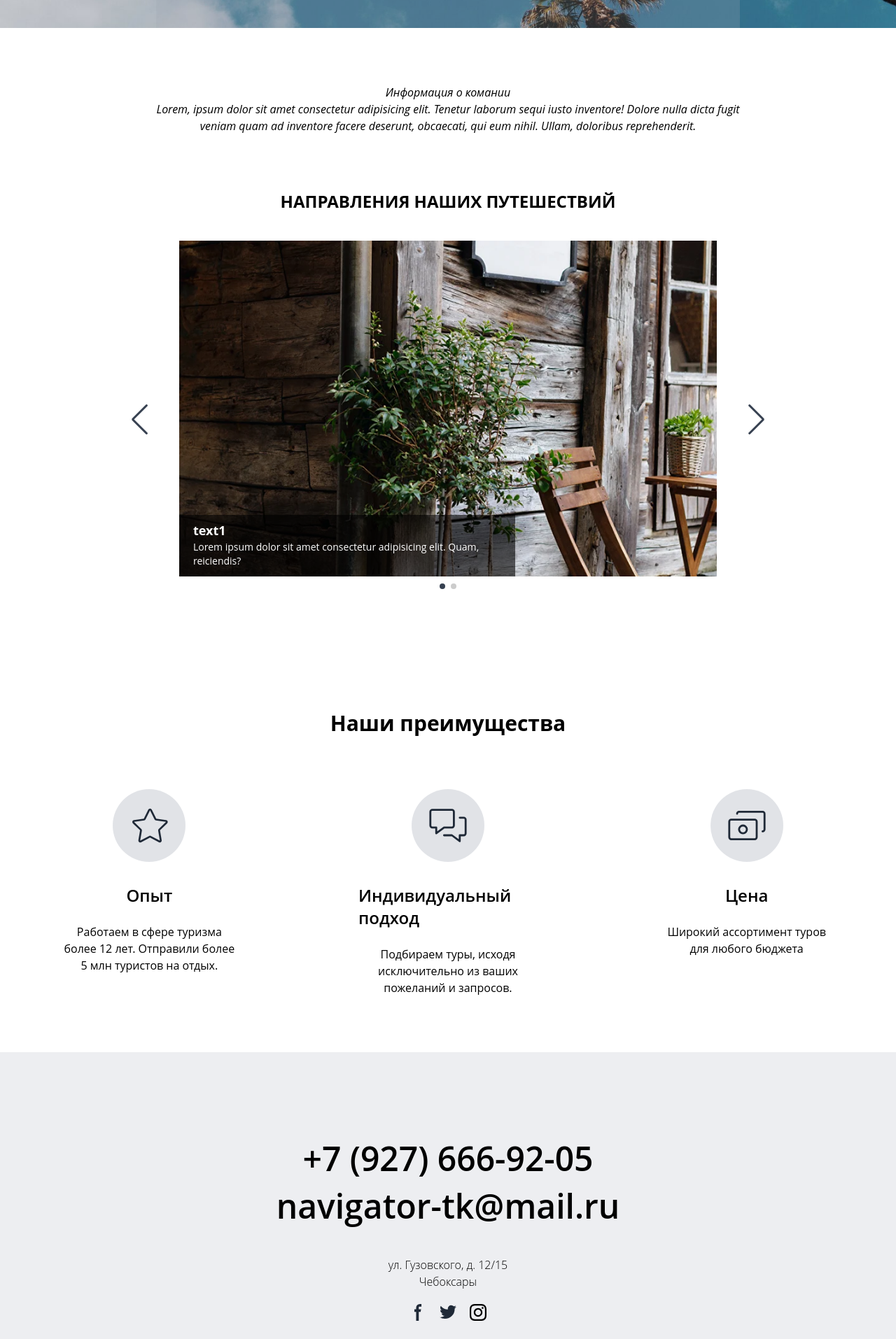
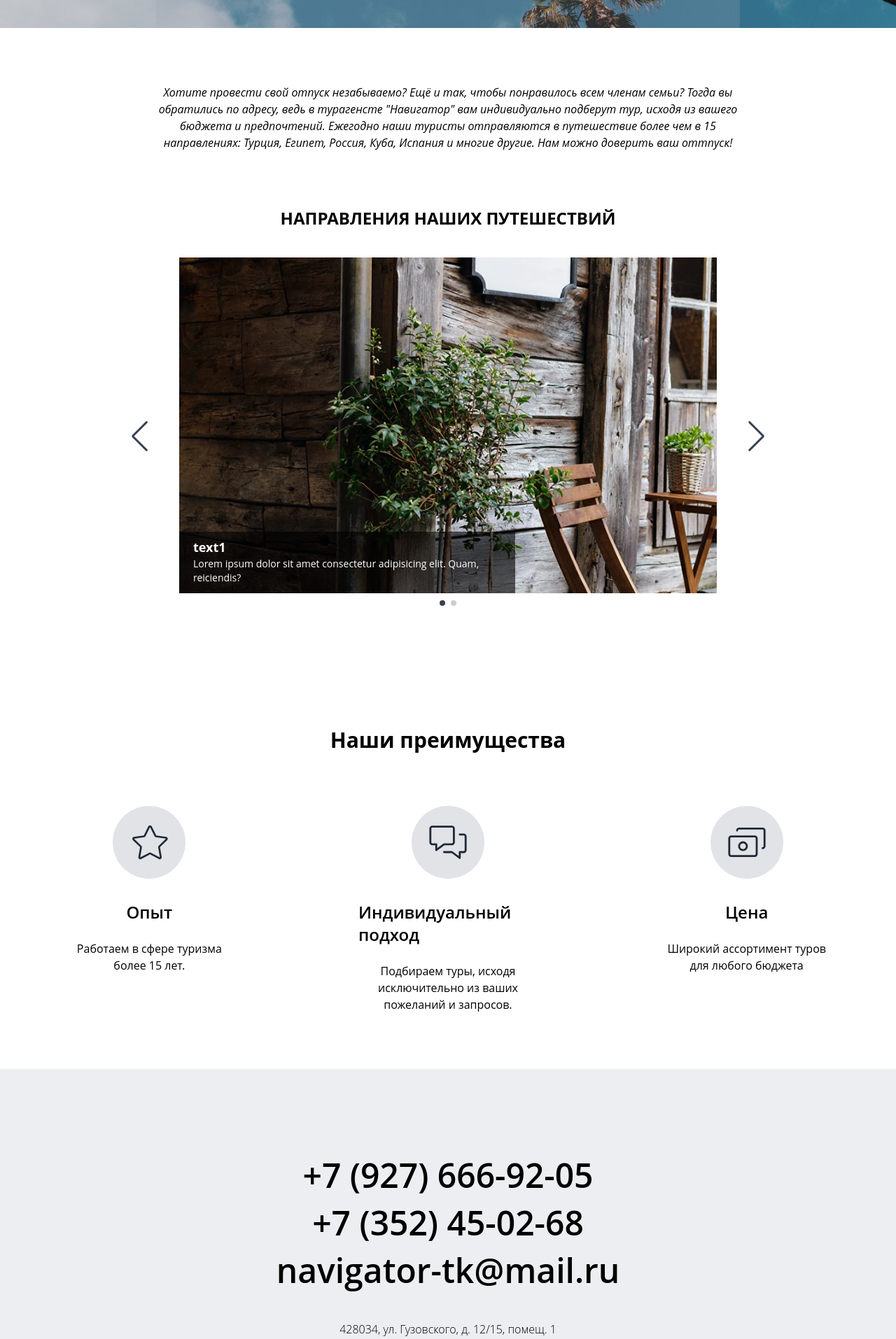
Before and after one commit to Voolshara/timofey-tilda, a React (Create React App) app: page / in a window 1280 px wide. Shown: the part 760-2674 px from the top of the page at 70% size. Built offline with nearby package versions, Linux system fonts and the light colour scheme.

Commit message:
create descriptions

```diff
--- a/src/components/About.tsx
+++ b/src/components/About.tsx
@@ -4,12 +4,13 @@ import { observer } from "mobx-react-lite";
 const AboutBlock: FC = () => {
   return (
     <div className="italic w-2/3 mt-20 mb-20 text-center">
-      <p>Информация о комании</p>
+      <p></p>
       <p>
-        Lorem, ipsum dolor sit amet consectetur adipisicing elit. Tenetur
-        laborum sequi iusto inventore! Dolore nulla dicta fugit veniam quam ad
-        inventore facere deserunt, obcaecati, qui eum nihil. Ullam, doloribus
-        reprehenderit.
+        Хотите провести свой отпуск незабываемо? Ещё и так, чтобы понравилось всем членам семьи?
+        Тогда вы обратились по адресу, ведь в турагенсте "Навигатор" вам индивидуально подберут тур,
+        исходя из вашего бюджета и предпочтений. Ежегодно наши туристы отправляются в путешествие
+        более чем в 15 направлениях: Турция, Египет, Россия, Куба, Испания и многие другие.
+        Нам можно доверить ваш оттпуск!
       </p>
     </div>
   );
--- a/src/components/Advantage.tsx
+++ b/src/components/Advantage.tsx
@@ -22,7 +22,7 @@ const AdvantagesBlock: FC = () => {
         </svg>
       ),
       name: "Опыт",
-      desc: "Работаем в сфере туризма более 12 лет. Отправили более 5 млн туристов на отдых.",
+      desc: "Работаем в сфере туризма более 15 лет.",
     },
     {
       icon: (
--- a/src/components/Contacts.tsx
+++ b/src/components/Contacts.tsx
@@ -5,8 +5,9 @@ const ContactsBlock: FC = () => {
   return (
     <div className="flex items-center justify-center flex-col bg-gray-300 bg-opacity-40 pt-32 pb-32 w-full">
       <p className="font-semibold mb-5 text-5xl">+7 (927) 666-92-05</p>
+      <p className="font-semibold mb-5 text-5xl">+7 (352) 45-02-68</p>
       <p className="font-semibold mb-12 text-5xl">navigator-tk@mail.ru</p>
-      <p className="font-light">ул. Гузовского, д. 12/15</p>
+      <p className="font-light">428034, ул. Гузовского, д. 12/15, помещ. 1</p>
       <p className="font-light">Чебоксары</p>
       <div className="flex justify-around w-32 mt-5">
         <svg
--- a/src/components/Footer.tsx
+++ b/src/components/Footer.tsx
@@ -4,6 +4,7 @@ import { observer } from "mobx-react-lite";
 const ContactsBlock: FC = () => {
   return (
     <div className="text-gray-300  flex items-center justify-center flex-col bg-black  pt-16 pb-16 w-full">
+      <p>Номер в Едином федеральном реестре турагентов, субагентов: РТА 0004304</p>
       <p>© ООО ТК "Навигатор"</p>
       <p>navigator-tk@mail.ru</p>
     </div>
```
